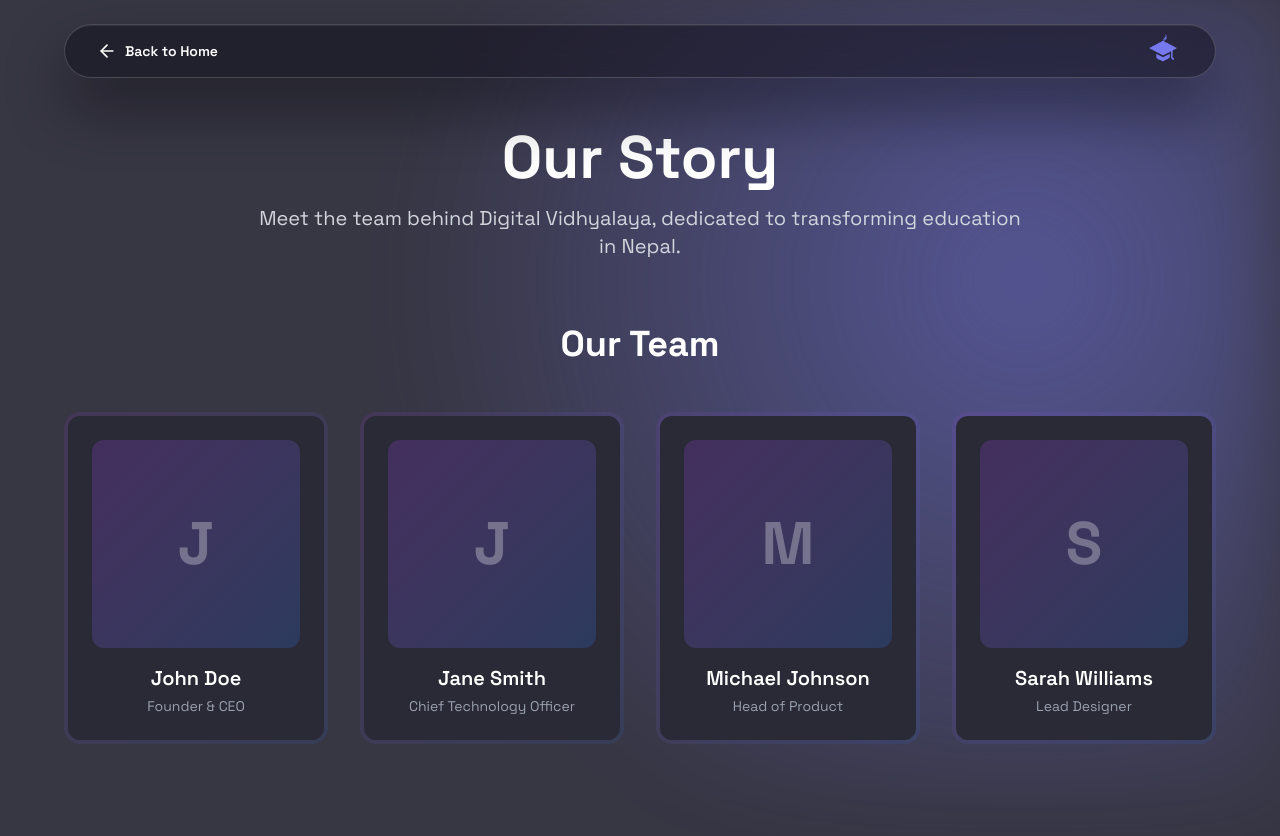
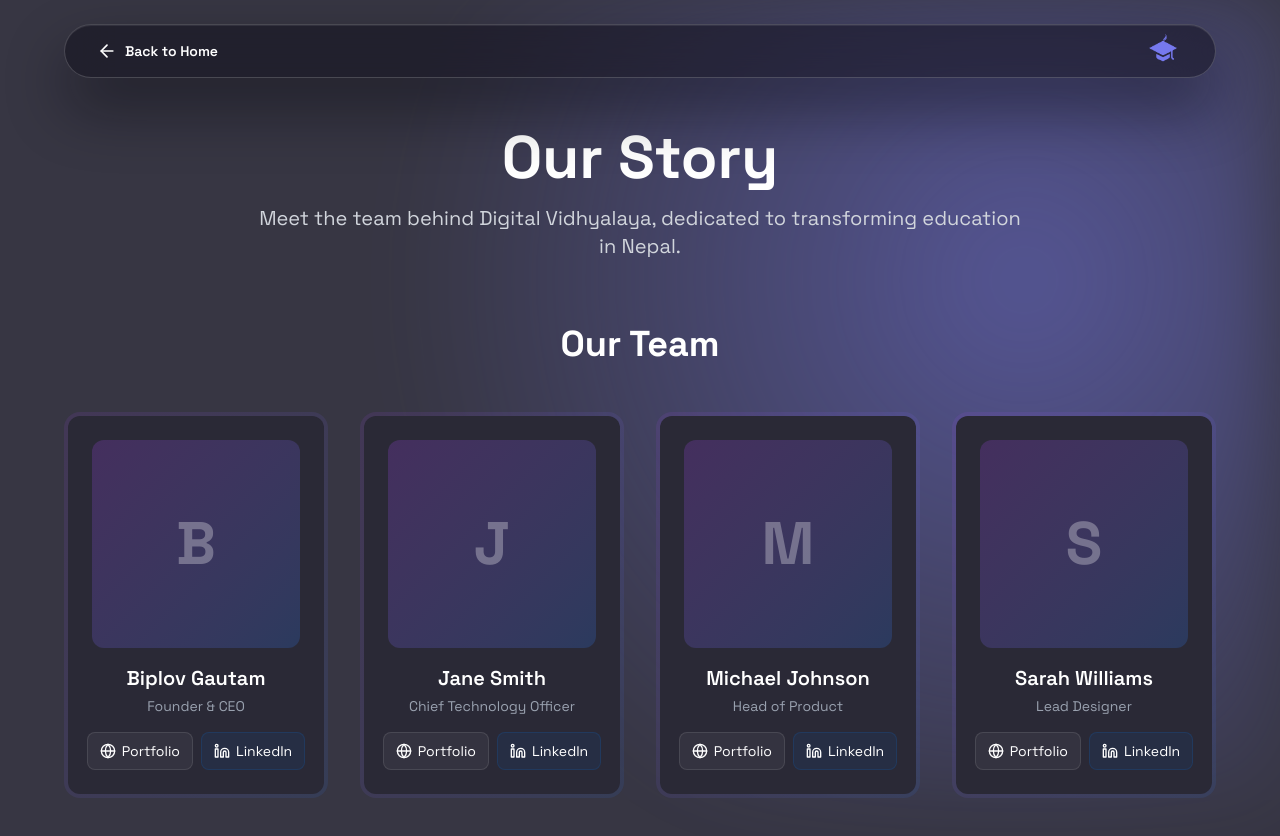
Before and after one commit to biplovgautam/vidhyalaya.digital, a Next.js app: page /ourstory in a window 1280 px wide. Shown: the top 836 px of the page. Built offline with nearby package versions, Linux system fonts and the light colour scheme.

Commit message:
crads redesigned to add social

```diff
--- a/app/ourstory/page.tsx
+++ b/app/ourstory/page.tsx
@@ -2,28 +2,36 @@
 
 import Image from "next/image";
 import Link from "next/link";
-import { ArrowLeft } from "lucide-react";
+import { ArrowLeft, Globe, Linkedin } from "lucide-react";
 
 const teamMembers = [
   {
-    name: "John Doe",
+    name: "Biplov Gautam",
     role: "Founder & CEO",
     image: "/team/member1.jpg",
+    portfolio: "https://biplovgautam.com.np",
+    linkedin: "https://www.linkedin.com/in/biplovgautam/",
   },
   {
     name: "Jane Smith",
     role: "Chief Technology Officer",
     image: "/team/member2.jpg",
+    portfolio: "#",
+    linkedin: "#",
   },
   {
     name: "Michael Johnson",
     role: "Head of Product",
     image: "/team/member3.jpg",
+    portfolio: "#",
+    linkedin: "#",
   },
   {
     name: "Sarah Williams",
     role: "Lead Designer",
     image: "/team/member4.jpg",
+    portfolio: "#",
+    linkedin: "#",
   },
 ];
 
@@ -84,13 +92,35 @@
                       </div>
 
                       {/* Member Info */}
-                      <div className="text-center">
+                      <div className="text-center mb-4">
                         <h3 className="text-xl font-semibold mb-1">
                           {member.name}
                         </h3>
                         <p className="text-sm text-gray-400">
                           {member.role}
                         </p>
+                      </div>
+
+                      {/* Social Links */}
+                      <div className="flex gap-2 justify-center">
+                        <a
+                          href={member.portfolio}
+                          target="_blank"
+                          rel="noopener noreferrer"
+                          className="flex items-center justify-center gap-1.5 px-3 py-2 rounded-lg bg-white/5 hover:bg-white/10 border border-white/10 hover:border-white/20 transition-all duration-200 text-sm"
+                        >
+                          <Globe size={16} />
+                          <span>Portfolio</span>
+                        </a>
+                        <a
+                          href={member.linkedin}
+                          target="_blank"
+                          rel="noopener noreferrer"
+                          className="flex items-center justify-center gap-1.5 px-3 py-2 rounded-lg bg-[#0A66C2]/10 hover:bg-[#0A66C2]/20 border border-[#0A66C2]/20 hover:border-[#0A66C2]/40 transition-all duration-200 text-sm"
+                        >
+                          <Linkedin size={16} />
+                          <span>LinkedIn</span>
+                        </a>
                       </div>
                     </div>
                   </div>
```
